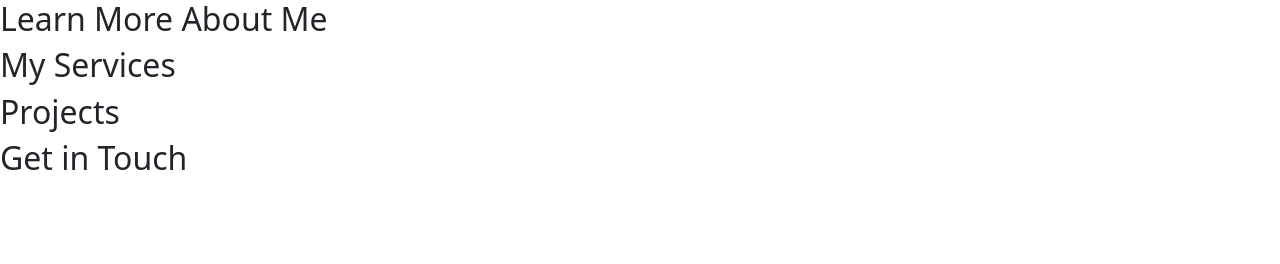
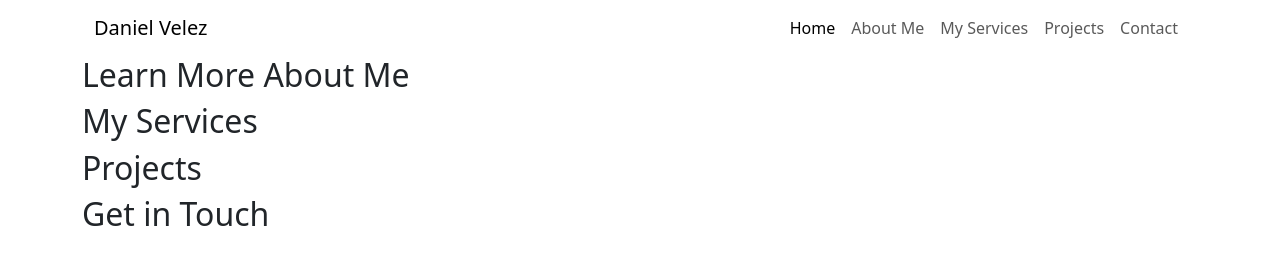
Before and after one commit to Daniel1000c/developer-portfolio, a plain HTML site: page index.html in a window 1280 px wide. Drawn offline with nearby package versions, Linux system fonts and the light colour scheme.

Commit message:
Create navbar template
-Import bootstrap js and css files for use of bootstrap components
-Create navbar template

```diff
--- a/index.html
+++ b/index.html
@@ -16,31 +16,71 @@
 <body>
   <!-- Header Navigation -->
   <header>
-
+    <div class="container">
+      <nav class="navbar navbar-expand-lg">
+          <div class="container-fluid">
+            <a class="navbar-brand" href="#">Daniel Velez</a>
+            <button class="navbar-toggler" type="button" data-bs-toggle="collapse" data-bs-target="#navbarNav" aria-controls="navbarNav" aria-expanded="false" aria-label="Toggle navigation">
+              <span class="navbar-toggler-icon"></span>
+            </button>
+            <div class="collapse navbar-collapse" id="navbarNav">
+              <ul class="navbar-nav ms-auto">
+                <li class="nav-item">
+                  <a class="nav-link active" aria-current="page" href="#home">Home</a>
+                </li>
+                <li class="nav-item">
+                  <a class="nav-link" href="#about">About Me</a>
+                </li>
+                <li class="nav-item">
+                  <a class="nav-link" href="#services">My Services</a>
+                </li>
+                <li class="nav-item">
+                  <a class="nav-link" href="#projects">Projects</a>
+                </li>
+                <li class="nav-item">
+                  <a class="nav-link" href="#contact">Contact</a>
+                </li>
+              </ul>
+            </div>
+          </div>
+        </nav>
+    </div>
   </header>
   <main>
     <!-- Hero Section -->
     <section id="hero">
+      <div class="container">
 
+      </div>
     </section>
     <!-- About Section -->
     <section id="about">
-      <h2>Learn More About Me</h2>
+      <div class="container">
+        <h2>Learn More About Me</h2>
+      </div>
     </section>
     <!-- Services -->
     <section id="services">
-      <h2>My Services</h2>
+      <div class="container">
+        <h2>My Services</h2>
+      </div>
     </section>
     <!-- Projects -->
     <section id="projects">
-      <h2>Projects</h2>
+      <div class="container">
+        <h2>Projects</h2>
+      </div>
     </section>
     <!-- Contact -->
     <section id="contact">
-      <h2>Get in Touch</h2>
+      <div class="container">
+        <h2>Get in Touch</h2>
+      </div>
     </section>
   </main>
   <!-- Bootstrap JS Link -->
   <script src="https://cdn.jsdelivr.net/npm/bootstrap@5.3.8/dist/js/bootstrap.bundle.min.js" integrity="sha384-FKyoEForCGlyvwx9Hj09JcYn3nv7wiPVlz7YYwJrWVcXK/BmnVDxM+D2scQbITxI" crossorigin="anonymous"></script>
+  <!-- Font Awesome Script -->
+  <script src="https://kit.fontawesome.com/9a83fac9a4.js" crossorigin="anonymous"></script>
 </body>
 </html>
```
